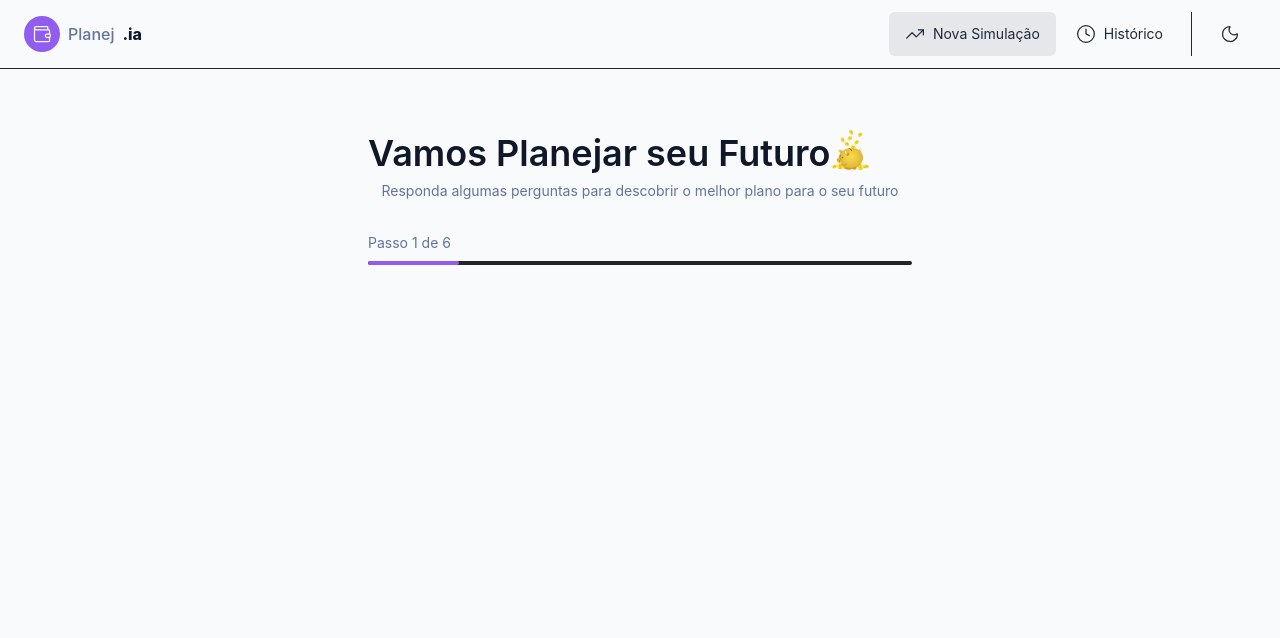
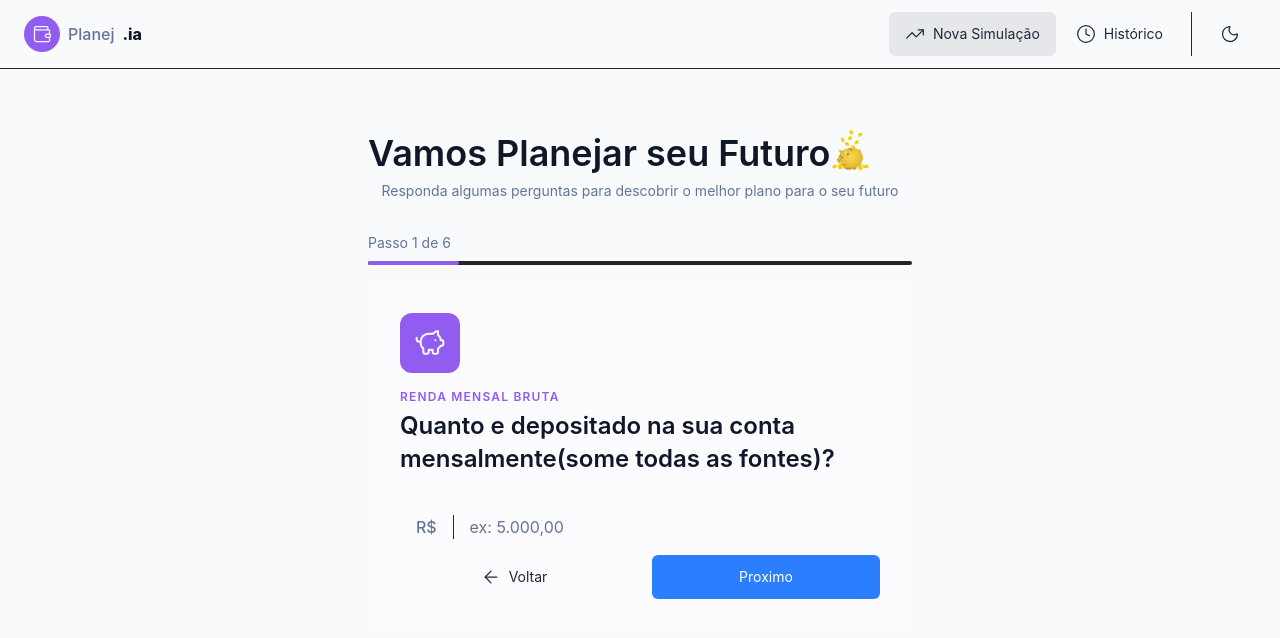
Before and after one commit to emygerfson/financiaIa, a React (Vite) app in the folder financeiro/: page / in a window 1280 px wide. Shown: the top 638 px of the page. Built offline with nearby package versions, Linux system fonts and the light colour scheme.

Commit message:
Termino dos botão e aguardando a interce

```diff
--- /dev/null
+++ b/financeiro/src/components/shared/Input.tsx
@@ -0,0 +1,44 @@
+import React from 'react';
+import type { InputHTMLAttributes } from 'react';
+
+import { Divider } from './Divider';
+
+
+export interface InputProps extends InputHTMLAttributes<HTMLInputElement> {
+    prefix?: string;
+    suffix?: string;
+}
+export function Input({prefix, suffix, ...rest}: InputProps){
+    return (
+        <div className='bg-input flex items-center rounded-2xl p-4 shadow[4px_4px_18px_0px_rgba(0,0,0,0.2)]'>
+            {prefix &&(
+                <>
+                    <span className='text-muted-foreground txt-sm font-medium'>
+                        {prefix}
+
+                    </span>
+                    <Divider orientation="vertical"/>
+                </>
+            )}
+            <input
+                className='text-foreground placeholder:text-muted-foreground w-full bg-transparent outline-none'
+                autoFocus
+                {...rest}
+            />
+            {suffix &&(
+                <>
+                <Divider orientation="vertical"/>
+                <span className='text-muted-foreground txt-sm font-medium'>
+                    {suffix}
+
+                </span>
+                </>
+            )}
+
+
+
+
+
+        </div>
+    )
+}
--- a/financeiro/src/features/Simulation/Form.tsx
+++ b/financeiro/src/features/Simulation/Form.tsx
@@ -1,10 +1,22 @@
 import React from "react";
 import { StepProgress } from "../../features/Simulation/Progress";
+import { FormStep } from "./FormStep";
+import { PiggyBank } from "lucide-react";
 
 export function SimulationForm() {
     return(
         <>
             <StepProgress currentStep={1} totalSteps={6} />
+            <FormStep
+                 icon={PiggyBank}
+                 title="Renda Mensal Bruta"
+                 question="Quanto e depositado na sua conta mensalmente(some todas as fontes)?"
+                 inputProps={{
+                    type: "text",
+                    placeholder: "ex: 5.000,00",
+                    prefix: "R$",
+                 }}
+            />
         </>
     )
 }
--- /dev/null
+++ b/financeiro/src/features/Simulation/FormStep.tsx
@@ -0,0 +1,52 @@
+import React from "react";
+import { ArrowLeft, ArrowRight } from "lucide-react";
+import { type LucideIcon } from "lucide-react";
+import { Input  } from "../../components/shared/Input";
+import {type InputProps} from '../../components/shared/Input'
+import { Buttom } from '../../components/shared/Buttom';
+interface FormStepProps {
+    icon: LucideIcon;
+    title:string;
+    question: string;
+    inputProps: InputProps;
+    submitButtomProps?: {label?:string, emojiIcon?:string};
+
+}
+export function FormStep({ icon: Icon, title, question, inputProps, submitButtomProps }: FormStepProps) {
+  return (
+    <div className="bg-card rounded-2xl p-6 shadow[4px_18px_0px_rgba(0,0,0,0.2)] sm:p-8">
+      <div className="bg-primary mb-4 flex h-15 w-15 items-center justify-center rounded-xl">
+        <Icon size={32} className="text-primary-foreground" />
+      </div>
+
+        <h2 className="text-primary mb-1 text-xs font-semibold tracking-widest uppercase">{title}</h2>
+        <h3 className="text-foreground mb-6 text-xl leading-snug font-semibold sm:text-2xl">{question}</h3>
+        <form>
+          <Input {...inputProps}/>
+          <div className="flex flex-col gap-3 sm:flex-row sm:gap-6">
+
+            <Buttom
+              type="buttom"
+              //onClick={onBack}
+              variant="ghost"
+              className="order-2 flex-1 sm:order-1"
+              icon={ArrowLeft}
+            >
+
+              Voltar
+            </Buttom>
+
+            <Buttom
+              type="submit"
+              variant="primary"
+              className="order-1 flex-1 sm:order-2"
+              incon={!submitButtomProps?.emojiIcon ? ArrowRight : undefined}
+            >
+              { submitButtomProps?.label ?? "Proximo"}
+              { submitButtomProps?.emojiIcon }
+            </Buttom>
+          </div>
+        </form>
+    </div>
+  );
+}
```
